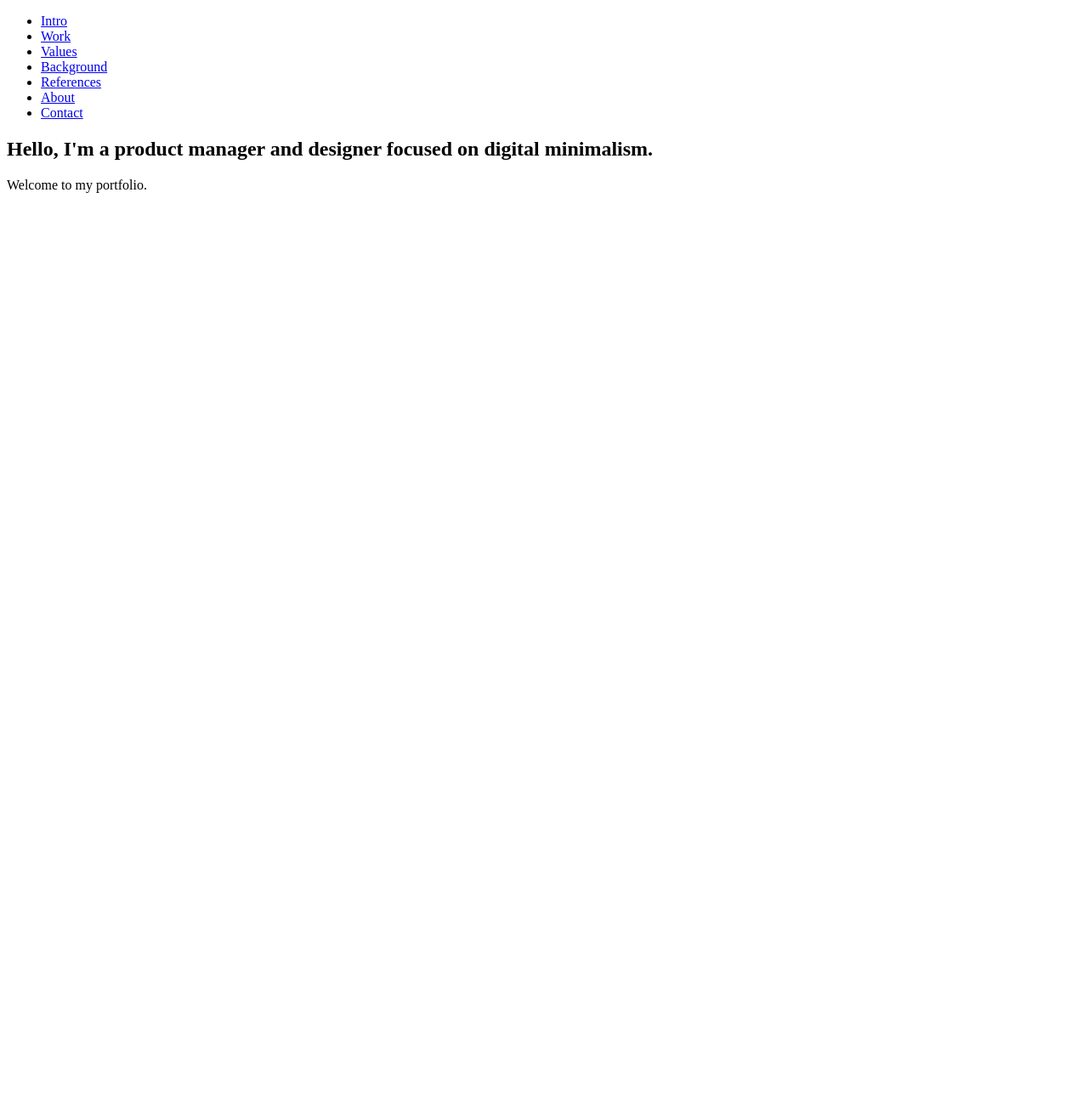
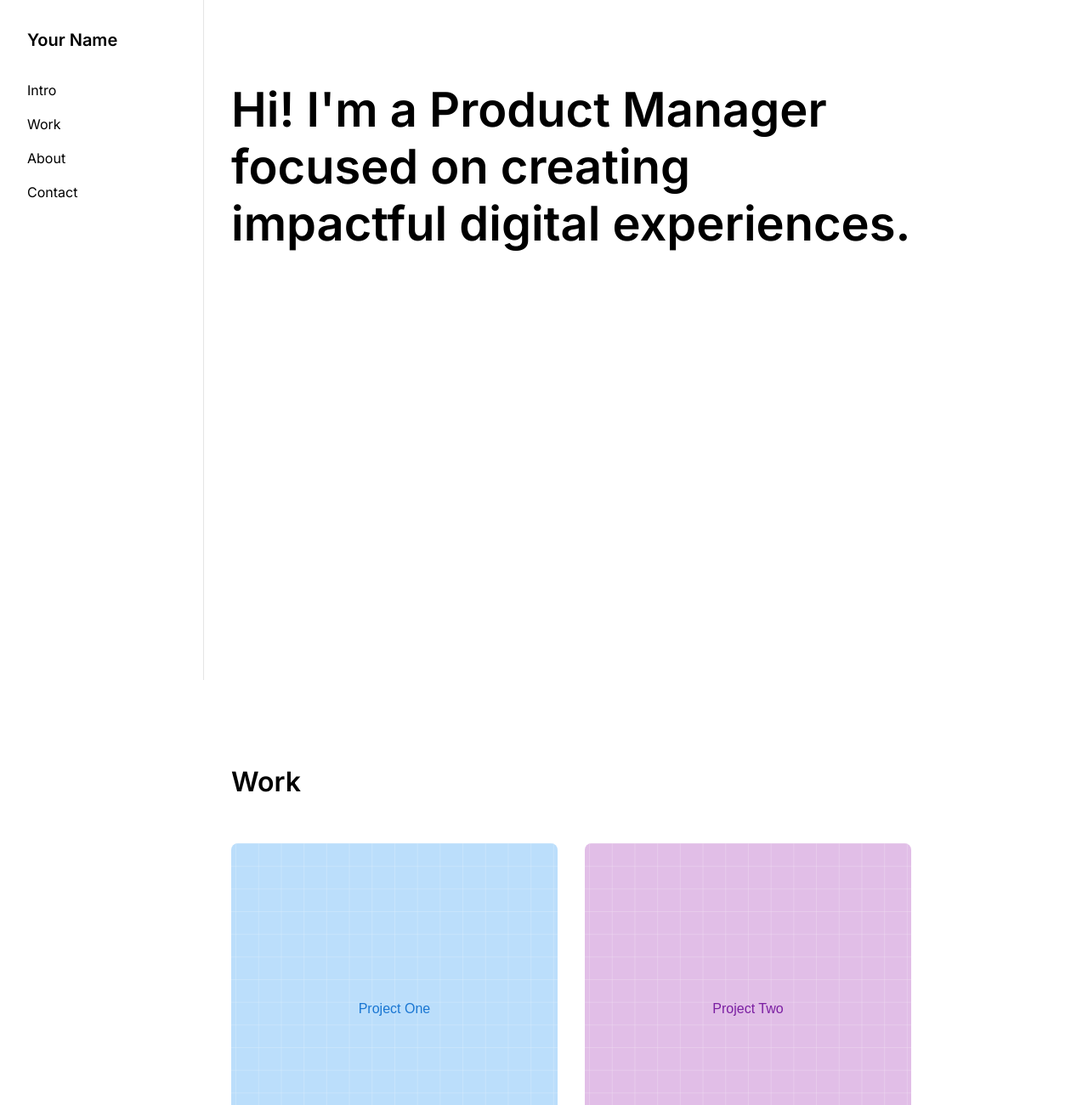
Before and after one commit to kathyhua1/kathyhua1.github.io, a plain HTML site: page index.html in a window 1280 px wide. Shown: the top 1300 px of the page at 85% size. Before the commit the page ends 800 px from the top, so only its background shows below. Drawn offline with Linux system fonts and the light colour scheme.

Commit message:
changing the layout and style in css

```diff
--- a/index.html
+++ b/index.html
@@ -3,27 +3,108 @@
 <head>
   <meta charset="UTF-8">
   <meta name="viewport" content="width=device-width, initial-scale=1.0">
-  <title>My Portfolio</title>
-  <link rel="stylesheet" href="assets/styles/main.css">
+  <title>Portfolio</title>
+  <link rel="stylesheet" href="styles/main.css">
+  <link rel="preconnect" href="https://fonts.googleapis.com">
+  <link rel="preconnect" href="https://fonts.gstatic.com" crossorigin>
+  <link href="https://fonts.googleapis.com/css2?family=Inter:wght@400;500;600;700&display=swap" rel="stylesheet">
 </head>
 <body>
-  <div id="cursor"></div>
-  <nav>
-    <ul>
+  <div class="site-container">
+    <nav class="side-nav">
+      <div class="nav-content">
+        <div class="nav-header">Your Name</div>
+        <ul class="nav-links">
           <li><a href="#intro">Intro</a></li>
           <li><a href="#work">Work</a></li>
-      <li><a href="#values">Values</a></li>
-      <li><a href="#background">Background</a></li>
-      <li><a href="#references">References</a></li>
           <li><a href="#about">About</a></li>
           <li><a href="#contact">Contact</a></li>
         </ul>
+      </div>
     </nav>
-  <section id="intro">
-    <h1>Hello, I'm a product manager and designer focused on digital minimalism.</h1>
-    <p>Welcome to my portfolio.</p>
+
+    <main class="main-content">
+      <section id="intro" class="section">
+        <div class="section-content">
+          <h1>Hi! I'm a Product Manager<br>
+            focused on creating<br>
+            impactful digital experiences.</h1>
+        </div>
       </section>
-  <!-- Additional sections go here -->
-  <script src="assets/scripts/main.js"></script>
+
+      <section id="work" class="section">
+        <div class="section-content">
+          <h2>Work</h2>
+          <div class="work-grid">
+            <div class="work-card">
+              <div class="work-card-inner">
+                <div class="work-card-front">
+                  <img src="images/project1.svg" alt="Project One">
+                </div>
+                <div class="work-card-back">
+                  <h3>Project One</h3>
+                  <p class="work-role">Role & Year</p>
+                  <p class="work-description">Brief description of the project and your contribution to it.</p>
+                </div>
+              </div>
+            </div>
+            <div class="work-card">
+              <div class="work-card-inner">
+                <div class="work-card-front">
+                  <img src="images/project2.svg" alt="Project Two">
+                </div>
+                <div class="work-card-back">
+                  <h3>Project Two</h3>
+                  <p class="work-role">Role & Year</p>
+                  <p class="work-description">Brief description of the project and your contribution to it.</p>
+                </div>
+              </div>
+            </div>
+            <div class="work-card">
+              <div class="work-card-inner">
+                <div class="work-card-front">
+                  <img src="images/project3.svg" alt="Project Three">
+                </div>
+                <div class="work-card-back">
+                  <h3>Project Three</h3>
+                  <p class="work-role">Role & Year</p>
+                  <p class="work-description">Brief description of the project and your contribution to it.</p>
+                </div>
+              </div>
+            </div>
+          </div>
+        </div>
+      </section>
+
+      <section id="about" class="section">
+        <div class="section-content">
+          <h2>About</h2>
+          <div class="about-text">
+            <p>I'm a [your role] with [X] years of experience in [your field].
+            I focus on [your specialties] and have worked with [types of clients/companies].</p>
+
+            <p>My approach combines [your key strengths] with [your unique perspective],
+            allowing me to [what you do best].</p>
+          </div>
+        </div>
+      </section>
+
+      <section id="contact" class="section">
+        <div class="section-content">
+          <h2>Contact</h2>
+          <div class="contact-content">
+            <a href="mailto:your.email@example.com" class="contact-email">your.email@example.com</a>
+            <div class="social-links">
+              <a href="#" target="_blank" rel="noopener">LinkedIn</a>
+              <a href="#" target="_blank" rel="noopener">GitHub</a>
+              <a href="#" target="_blank" rel="noopener">Twitter</a>
+            </div>
+          </div>
+        </div>
+      </section>
+    </main>
+  </div>
+
+  <script src="scripts/main.js"></script>
 </body>
 </html>
--- /dev/null
+++ b/scripts/main.js
@@ -0,0 +1,49 @@
+// Handle smooth scrolling for navigation links
+document.querySelectorAll('a[href^="#"]').forEach(anchor => {
+    anchor.addEventListener('click', function (e) {
+        e.preventDefault();
+        const target = document.querySelector(this.getAttribute('href'));
+        if (target) {
+            target.scrollIntoView({
+                behavior: 'smooth',
+                block: 'start'
+            });
+        }
+    });
+});
+
+// Navbar background change on scroll
+const navbar = document.querySelector('.navbar');
+window.addEventListener('scroll', () => {
+    if (window.scrollY > 50) {
+        navbar.style.backgroundColor = 'rgba(255, 255, 255, 0.98)';
+        navbar.style.boxShadow = '0 2px 10px rgba(0, 0, 0, 0.1)';
+    } else {
+        navbar.style.backgroundColor = 'rgba(255, 255, 255, 0.98)';
+        navbar.style.boxShadow = 'none';
+    }
+});
+
+// Update active section in navigation
+const sections = document.querySelectorAll('section');
+const navLinks = document.querySelectorAll('.nav-links a');
+
+const observerOptions = {
+    root: null,
+    rootMargin: '-50% 0px',
+    threshold: 0
+};
+
+const observerCallback = (entries) => {
+    entries.forEach(entry => {
+        if (entry.isIntersecting) {
+            const currentId = entry.target.id;
+            navLinks.forEach(link => {
+                link.classList.toggle('active', link.getAttribute('href') === `#${currentId}`);
+            });
+        }
+    });
+};
+
+const observer = new IntersectionObserver(observerCallback, observerOptions);
+sections.forEach(section => observer.observe(section));
--- a/styles.css
+++ b/styles.css
@@ -1,6 +1,6 @@
 /* Global Styles */
 body {
-    font-family: 'Helvetica Neue', sans-serif;
+    font-family: 'Inter', sans-serif;
     margin: 0;
     padding: 0;
     background-color: #fff;
--- /dev/null
+++ b/styles/main.css
@@ -0,0 +1,262 @@
+/* Base styles */
+:root {
+    --text-color: #000000;
+    --background-color: #ffffff;
+    --accent-color: #0066FF;
+    --spacing-unit: 2rem;
+    --side-nav-width: 240px;
+}
+
+* {
+    margin: 0;
+    padding: 0;
+    box-sizing: border-box;
+}
+
+html {
+    font-size: 16px;
+    scroll-behavior: smooth;
+}
+
+body {
+    font-family: 'Inter', -apple-system, BlinkMacSystemFont, sans-serif;
+    line-height: 1.5;
+    color: var(--text-color);
+    background-color: var(--background-color);
+    -webkit-font-smoothing: antialiased;
+}
+
+/* Layout */
+.site-container {
+    display: flex;
+    min-height: 100vh;
+}
+
+.main-content {
+    flex: 1;
+    margin-left: var(--side-nav-width);
+    padding: var(--spacing-unit);
+}
+
+/* Navigation */
+.side-nav {
+    position: fixed;
+    width: var(--side-nav-width);
+    height: 100vh;
+    padding: var(--spacing-unit);
+    border-right: 1px solid rgba(0, 0, 0, 0.1);
+}
+
+.nav-content {
+    position: sticky;
+    top: var(--spacing-unit);
+}
+
+.nav-header {
+    font-size: 1.25rem;
+    font-weight: 600;
+    margin-bottom: 2rem;
+}
+
+.nav-links {
+    list-style: none;
+}
+
+.nav-links li {
+    margin-bottom: 1rem;
+}
+
+.nav-links a {
+    color: var(--text-color);
+    text-decoration: none;
+    font-size: 1rem;
+    transition: color 0.2s ease;
+}
+
+.nav-links a:hover {
+    color: var(--accent-color);
+}
+
+/* Sections */
+.section {
+    min-height: 100vh;
+    display: flex;
+    align-items: flex-start;
+    padding: 4rem 0;
+}
+
+.section-content {
+    max-width: 800px;
+    width: 100%;
+}
+
+/* Typography */
+h1 {
+    font-size: 3.5rem;
+    line-height: 1.2;
+    font-weight: 600;
+    margin-bottom: 2rem;
+}
+
+h2 {
+    font-size: 2rem;
+    font-weight: 600;
+    margin-bottom: 2rem;
+}
+
+h3 {
+    font-size: 1.5rem;
+    font-weight: 600;
+    margin-bottom: 0.5rem;
+}
+
+/* Work section */
+.work-grid {
+    display: grid;
+    grid-template-columns: repeat(auto-fit, minmax(300px, 1fr));
+    gap: 2rem;
+    margin-top: 3rem;
+}
+
+.work-card {
+    perspective: 1000px;
+    height: 400px;
+}
+
+.work-card-inner {
+    position: relative;
+    width: 100%;
+    height: 100%;
+    text-align: left;
+    transition: transform 0.8s;
+    transform-style: preserve-3d;
+    cursor: pointer;
+}
+
+.work-card:hover .work-card-inner {
+    transform: rotateY(180deg);
+}
+
+.work-card-front, .work-card-back {
+    position: absolute;
+    width: 100%;
+    height: 100%;
+    -webkit-backface-visibility: hidden;
+    backface-visibility: hidden;
+    border-radius: 8px;
+    overflow: hidden;
+}
+
+.work-card-front {
+    background-color: var(--background-color);
+}
+
+.work-card-front img {
+    width: 100%;
+    height: 100%;
+    object-fit: cover;
+}
+
+.work-card-back {
+    background-color: var(--background-color);
+    padding: 2rem;
+    transform: rotateY(180deg);
+    display: flex;
+    flex-direction: column;
+    justify-content: center;
+    border: 1px solid rgba(0, 0, 0, 0.1);
+}
+
+.work-card-back h3 {
+    font-size: 1.5rem;
+    margin-bottom: 1rem;
+    color: var(--text-color);
+}
+
+.work-card-back .work-role {
+    font-size: 1rem;
+    color: rgba(0, 0, 0, 0.6);
+    margin-bottom: 1rem;
+}
+
+.work-card-back .work-description {
+    font-size: 1rem;
+    line-height: 1.6;
+    color: var(--text-color);
+}
+
+/* About section */
+.about-text {
+    font-size: 1.25rem;
+    max-width: 38em;
+}
+
+.about-text p {
+    margin-bottom: 1.5rem;
+}
+
+/* Contact section */
+.contact-content {
+    margin-top: 2rem;
+}
+
+.contact-email {
+    display: block;
+    font-size: 1.25rem;
+    color: var(--text-color);
+    text-decoration: none;
+    margin-bottom: 2rem;
+    transition: color 0.2s ease;
+}
+
+.contact-email:hover {
+    color: var(--accent-color);
+}
+
+.social-links {
+    display: flex;
+    gap: 2rem;
+}
+
+.social-links a {
+    color: var(--text-color);
+    text-decoration: none;
+    transition: color 0.2s ease;
+}
+
+.social-links a:hover {
+    color: var(--accent-color);
+}
+
+/* Responsive */
+@media (max-width: 768px) {
+    :root {
+        --side-nav-width: 0px;
+    }
+
+    .side-nav {
+        display: none;
+    }
+
+    .main-content {
+        margin-left: 0;
+        padding: 1rem;
+    }
+
+    h1 {
+        font-size: 2.5rem;
+    }
+
+    .section {
+        padding: 2rem 0;
+    }
+
+    .work-grid {
+        grid-template-columns: 1fr;
+        gap: 1.5rem;
+    }
+
+    .work-card {
+        height: 300px;
+    }
+}
```
Also changed, not shown: images/placeholder.svg (added), images/project1.svg (added), images/project2.svg (added), images/project3.svg (added). Lines whose indentation alone changed are shown as unchanged.
